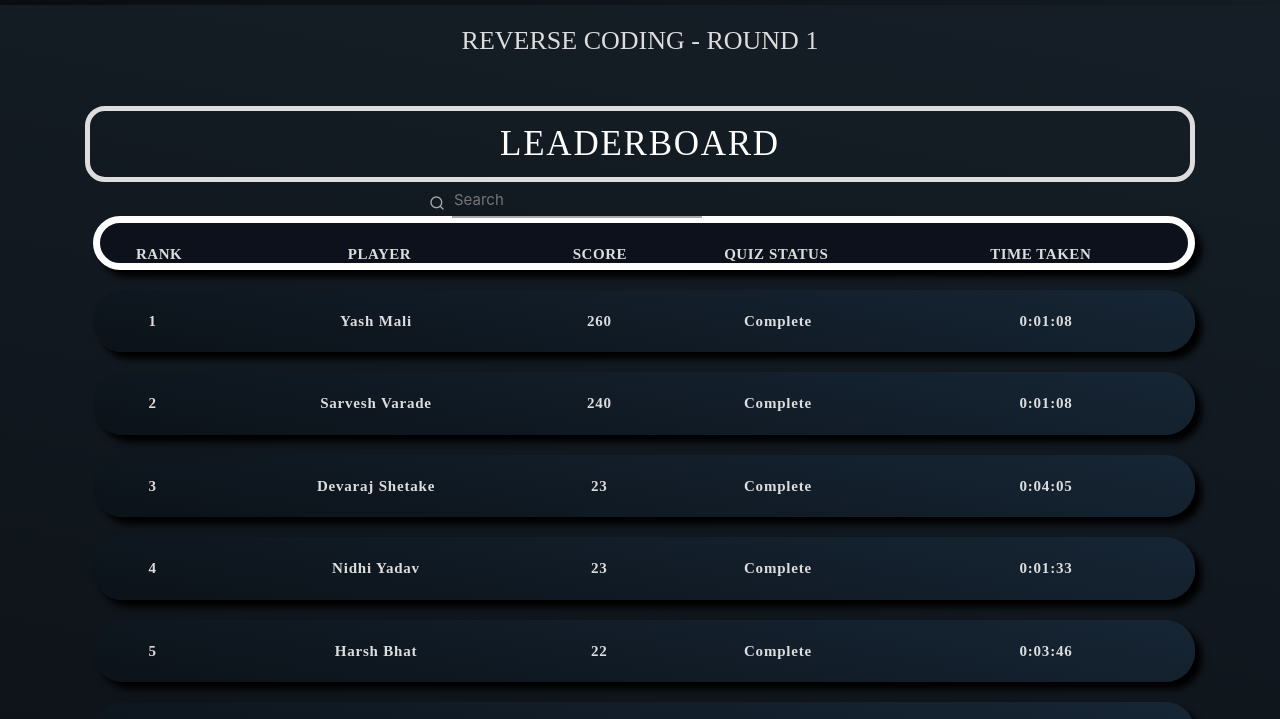
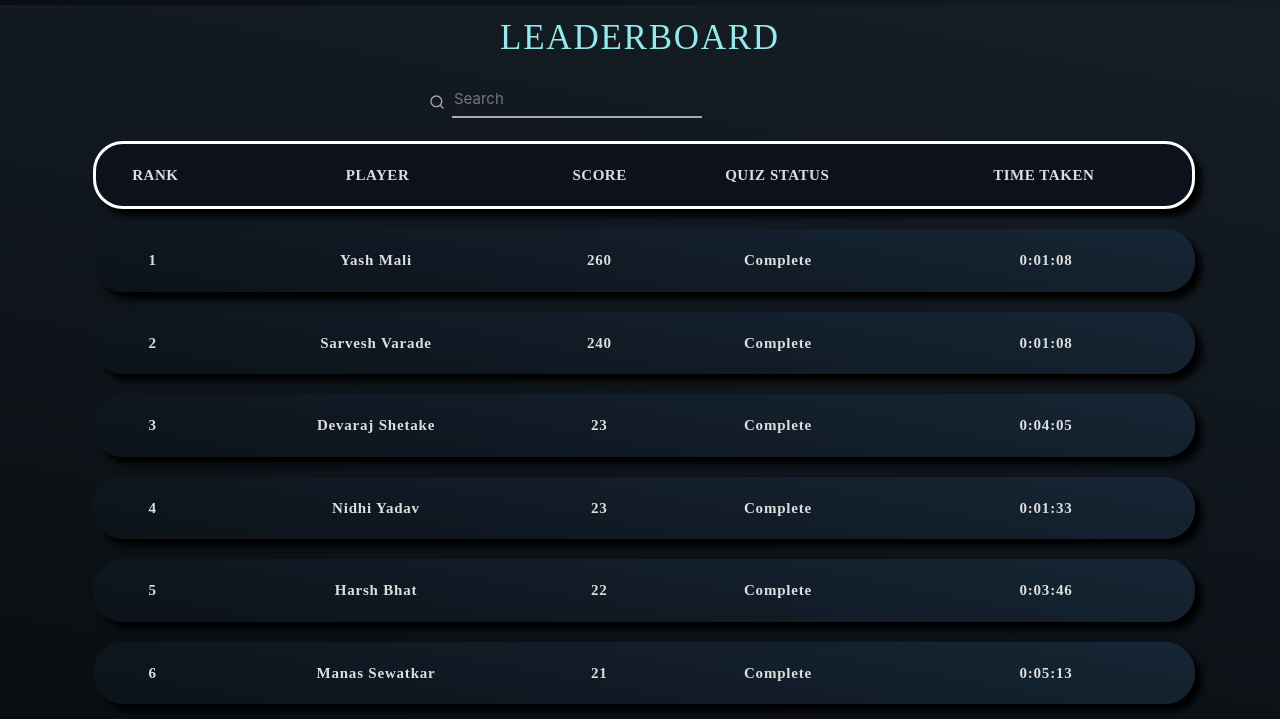
Before and after one commit to PISB-Backend-SIGs/RC-R1-frontend, a plain HTML site: page Leadboard.html in a window 1280 px wide. Shown: the part 59-778 px from the top of the page. Drawn offline with nearby package versions, Linux system fonts and the light colour scheme; a web font is replaced by a local one.

Commit message:
changes in leaderboard and login

```diff
--- a/Leadboard.css
+++ b/Leadboard.css
@@ -12,6 +12,7 @@
 
 }
 body {
+  height: 100vh;
     /* background-color: rgb(7, 10, 102); */
     /* background-image: linear-gradient(240deg, #000428, #004e92); */
     background-image: linear-gradient(11deg, #000000 -76%, #2c3e50 280%);
@@ -124,9 +125,9 @@ body {
     /* margin: 30px 230px; */
     padding: 12px;
     text-align: center;
-    color: white;
+    color: rgb(149, 233, 236);
     /* background-color: yellow; */
-    border: 5px solid #ddd;
+    /* border: 5px solid #ddd; */
     border-radius: 20px;
     width: 100%;
     letter-spacing: 0.05em;
@@ -137,11 +138,12 @@ body {
       align-items: center;
       /* background: #f8f8f8; */
       width: 300px;
-      height: 1.6rem;
+      /* height: 1.6rem; */
       padding: 8px;
       border-radius: 20px;
       /* border: 1.5px solid black; */
       margin-left: 21rem;
+      margin-bottom: 15px;
     }
 
     .ri-search-line {
@@ -178,12 +180,12 @@ body {
       /* background-color: #95A5A6; */
       /* background-color: rgb(24, 184, 184); */
       width: 100%;
-      height: 28px;
+      height: auto;
       /* margin: 20px 80px 20px; */
       /* background-color: rgba(0, 0, 0, 0.1); */
       background-color: #0c111b;
       color: #ddd;
-      border: 7px solid #fff;
+      border: 3px solid #fff;
       box-shadow: 7px 7px 6px 0px black;
       font-size: 14px;
       text-transform: uppercase;
--- a/Leadboard.html
+++ b/Leadboard.html
@@ -32,7 +32,7 @@
     <img src="#" class="ieeelogo" alt="PISB IEEE">
     </nav>
     <div class="container">
-        <h2>REVERSE CODING - ROUND 1</h2>
+        <!-- <h2>REVERSE CODING - ROUND 1</h2> -->
         <h3>Leaderboard</h3>
         <div class="search">
           <i class="ri-search-line"></i>
--- a/instructions.css
+++ b/instructions.css
@@ -113,7 +113,7 @@ body{
 
 .main-timeline5 .timeline {
     position: relative;
-    margin-top: -228px
+    margin-top: -180px
 }
 
 .main-timeline5 .timeline:first-child {
--- a/loginPage.css
+++ b/loginPage.css
@@ -1,5 +1,6 @@
 @import url('https://fonts.googleapis.com/css2?family=Roboto:wght@500&display=swap');
 body{
+  height: 100vh;;
   font-family: 'Roboto', sans-serif;
   margin: 0;
   padding: 0;
```
Also changed, not shown: instructions.html (+31 -0 lines).
